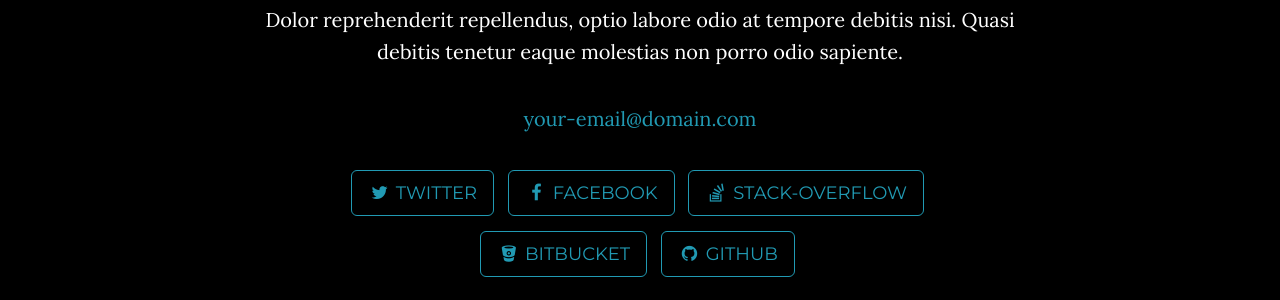
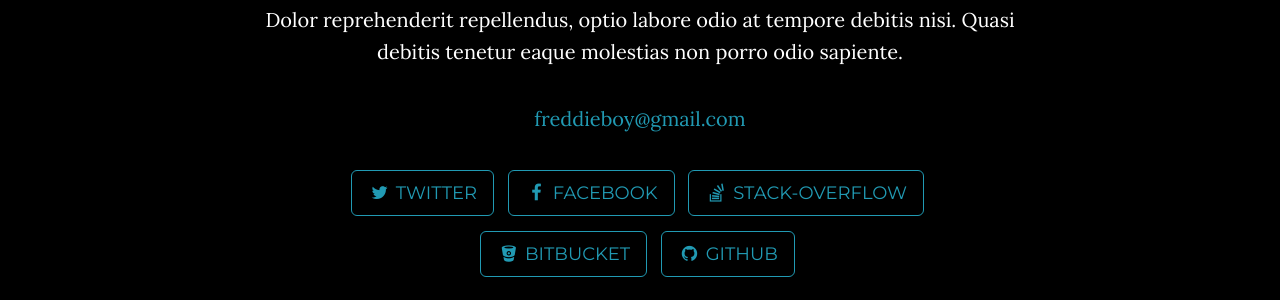
Before and after one commit to freddieiboy/entangled, a Jekyll site: the page built from index.html, in a window 1280 px wide and 900 px high, scrolled down 2255 px. Shown: the part 154-454 px from the top of the window. Built offline with Jekyll 4.4.1, drawn with Linux system fonts in a browser that asks for light colours.

Commit message:
Change to the right URL

```diff
--- a/_config.yml
+++ b/_config.yml
@@ -1,7 +1,7 @@
 # Site settings
-title: Grayscale
-email: your-email@domain.com
-url: https://example.github.io
+title: Entangled
+email: freddieboy@gmail.com
+url: https://freddieiboy.github.io/entangled
 description: "Write an awesome description for your new site here. You can edit this line in _config.yml. It will appear in your document head meta (for Google search results) and in your feed.xml site description."
 
 # Color settings (hex-codes without the leading hash-tag)
```
